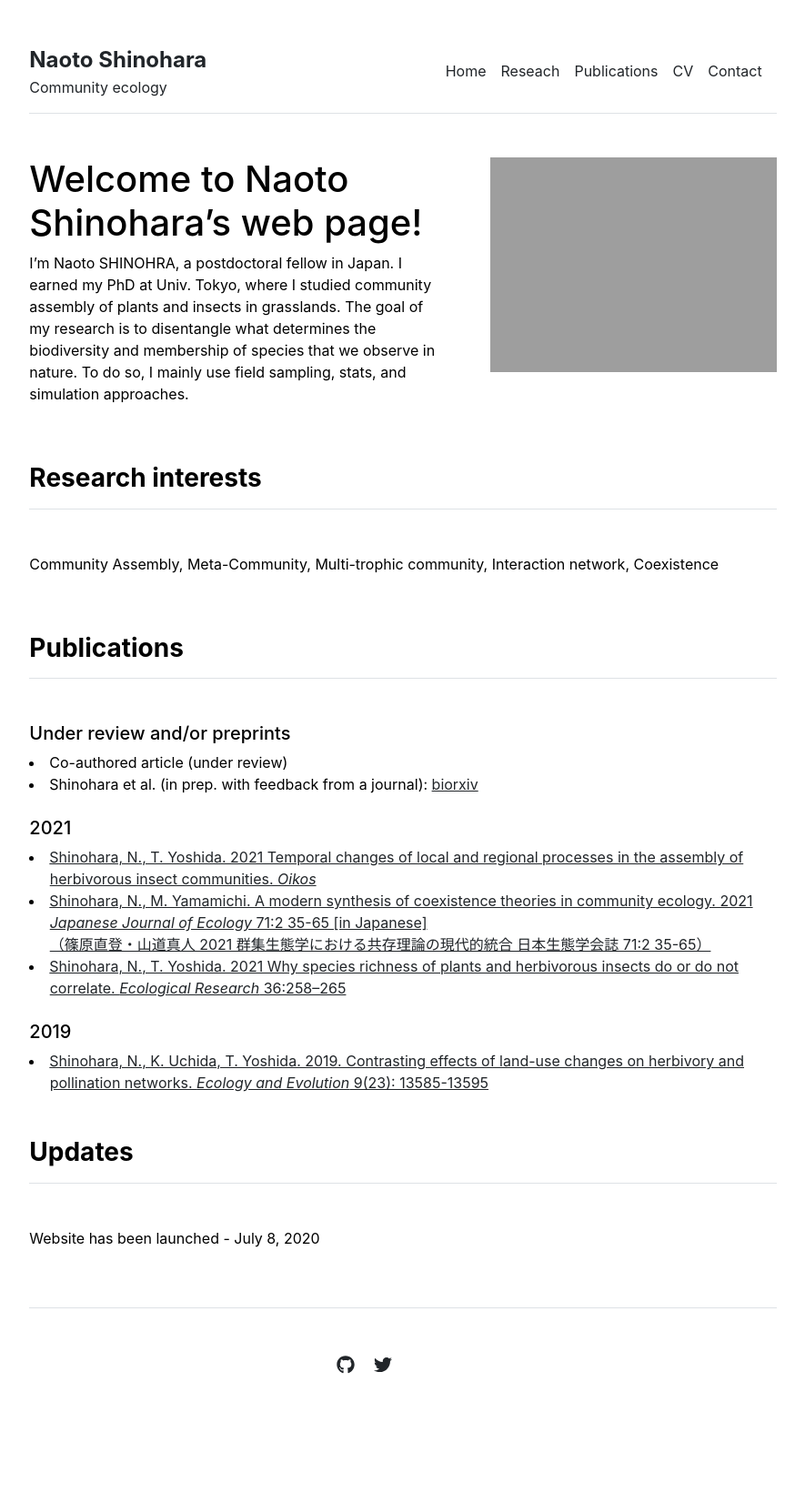
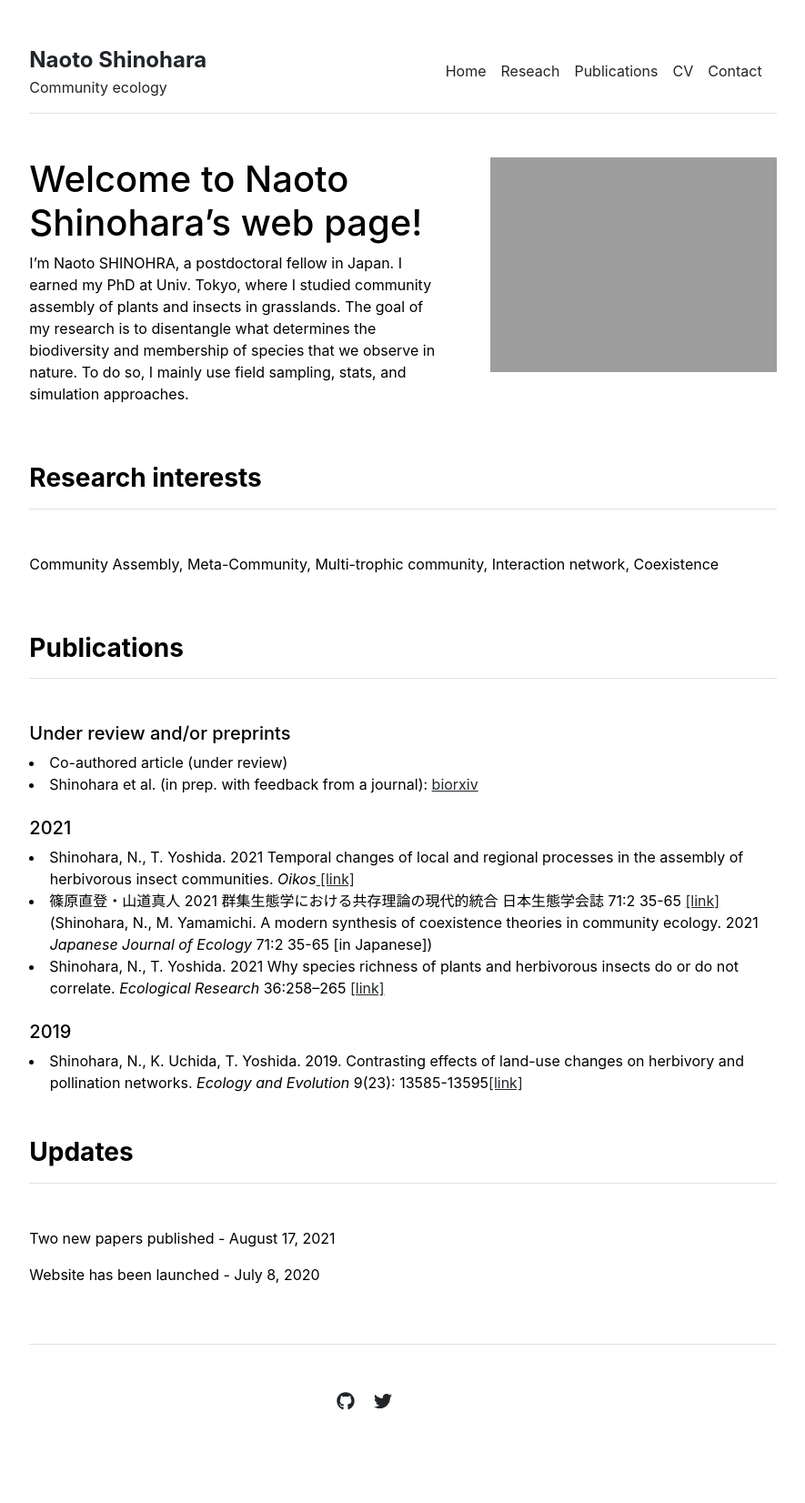
Before and after one commit to snaoto/snaoto.github.io, a Jekyll site: the page built from index.md, in a window 1280 px wide. Shown: the whole page at 91% size, without its empty margins (197-1082 px from the left). Built offline with Jekyll 4.4.1, drawn with Linux system fonts in a browser that asks for light colours; before the commit the page ends 1612 px from its top, so only the background shows below that.

Commit message:
modified publications

```diff
--- a/_includes/publications.html
+++ b/_includes/publications.html
@@ -27,12 +27,12 @@
     <li>Shinohara et al. (in prep. with feedback from a journal): <a href = https://www.biorxiv.org/content/10.1101/2021.04.29.442042v1 target="_blank">biorxiv</a></li>
 
     <br><h5>2021</h5>
-    <li><a href = https://onlinelibrary.wiley.com/doi/full/10.1111/oik.08350 target = "_blank"> Shinohara, N., T. Yoshida. 2021 Temporal changes of local and regional processes in the assembly of herbivorous insect communities. <i>Oikos</i> </a></li>
-    <li><a href = https://www.jstage.jst.go.jp/article/seitai/71/2/71_35/_article/-char/ja target = "_blank"> Shinohara, N., M. Yamamichi. A modern synthesis of coexistence theories in community ecology. 2021 <i>Japanese Journal of Ecology</i> 71:2 35-65 [in Japanese] <br>（篠原直登・山道真人 2021 群集生態学における共存理論の現代的統合 日本生態学会誌 71:2 35-65）</br></a></li>
-    <li><a href = https://esj-journals.onlinelibrary.wiley.com/doi/10.1111/1440-1703.12189 target="_blank">Shinohara, N., T. Yoshida. 2021 Why species richness of plants and herbivorous insects do or do not correlate. <i>Ecological Research</i> 36:258–265</a></li>
+    <li>Shinohara, N., T. Yoshida. 2021 Temporal changes of local and regional processes in the assembly of herbivorous insect communities. <i>Oikos</i><a href = https://onlinelibrary.wiley.com/doi/full/10.1111/oik.08350 target = "_blank"> [link] </a></li>
+    <li>篠原直登・山道真人 2021 群集生態学における共存理論の現代的統合 日本生態学会誌 71:2 35-65 <a href = https://www.jstage.jst.go.jp/article/seitai/71/2/71_35/_article/-char/ja target = "_blank"> [link] </a> <br>(Shinohara, N., M. Yamamichi. A modern synthesis of coexistence theories in community ecology. 2021 <i>Japanese Journal of Ecology</i> 71:2 35-65 [in Japanese])</br> </li>
+    <li>Shinohara, N., T. Yoshida. 2021 Why species richness of plants and herbivorous insects do or do not correlate. <i>Ecological Research</i> 36:258–265 <a href = https://esj-journals.onlinelibrary.wiley.com/doi/10.1111/1440-1703.12189 target="_blank">[link]</a></li>
 
     <br><h5>2019</h5>
-    <li><a href = https://onlinelibrary.wiley.com/doi/10.1002/ece3.5814 target="_blank">Shinohara, N., K. Uchida, T. Yoshida. 2019. Contrasting effects of land-use changes on herbivory and pollination networks. <i>Ecology and Evolution</i> 9(23): 13585-13595</a></li>
+    <li>Shinohara, N., K. Uchida, T. Yoshida. 2019. Contrasting effects of land-use changes on herbivory and pollination networks. <i>Ecology and Evolution</i> 9(23): 13585-13595<a href = https://onlinelibrary.wiley.com/doi/10.1002/ece3.5814 target="_blank">[link]</a></li>
 
   </div>
 </div>
```
Also changed, not shown: _posts/2021-08-17-new_papers.md (added, +6 -0 lines).
